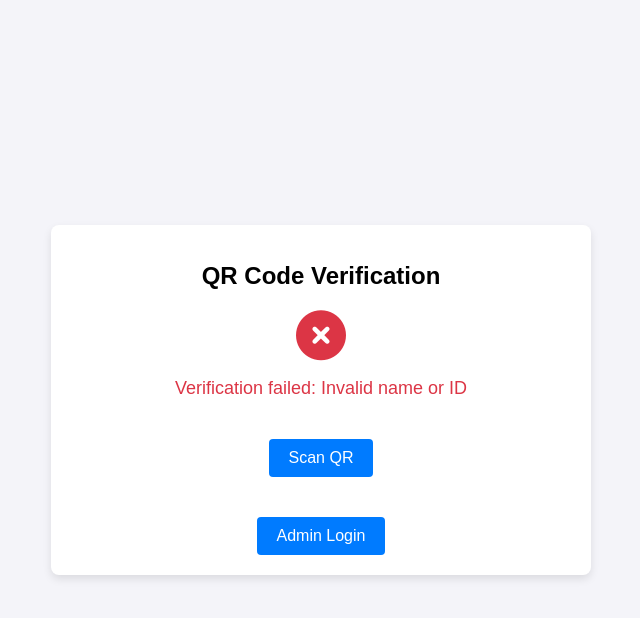
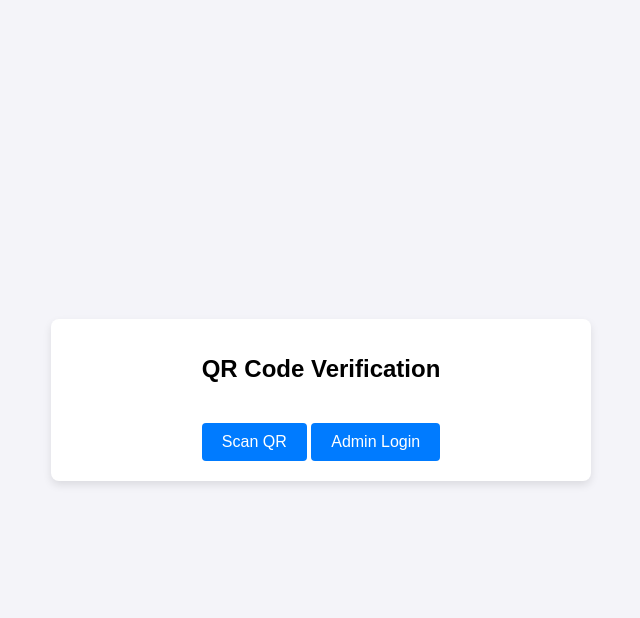
Before and after one commit to ayushroyl/QR-code-auth, a Flask app: page / in a window 1280 px wide. Shown: the top 618 px of the page, without its empty margins (319-959 px from the left). Run offline with Flask 3, Linux system fonts and the light colour scheme; some libraries are stand-ins or nearby versions.

Commit message:
Update index.html

```diff
--- a/templates/index.html
+++ b/templates/index.html
@@ -3,7 +3,7 @@
 <head>
     <meta charset="UTF-8">
     <meta name="viewport" content="width=device-width, initial-scale=1.0">
-    <title>Verification</title>
+    <title>QR Code Verification</title>
     <link rel="stylesheet" href="https://cdnjs.cloudflare.com/ajax/libs/font-awesome/6.0.0-beta3/css/all.min.css">
     <style>
         body {
@@ -28,25 +28,6 @@
             font-size: 24px;
             margin-bottom: 20px;
         }
-        .container .status {
-            font-size: 18px;
-            margin: 20px 0;
-        }
-        .container .status.success {
-            color: #28a745;
-        }
-        .container .status.failure {
-            color: #dc3545;
-        }
-        .container i {
-            font-size: 50px;
-        }
-        .container .status.success i {
-            color: #28a745;
-        }
-        .container .status.failure i {
-            color: #dc3545;
-        }
         .container button {
             background-color: #007bff;
             color: #fff;
@@ -64,17 +45,15 @@
             width: 100%;
             max-width: 400px;
             margin: 20px auto;
+            display: none;
         }
     </style>
+    <!-- Include the QR code scanner library -->
     <script src="https://unpkg.com/html5-qrcode/minified/html5-qrcode.min.js"></script>
 </head>
 <body>
     <div class="container">
         <h1>QR Code Verification</h1>
-        <div class="status {{ status_class }}">
-            <i class="fas {{ icon }}"></i>
-            <p>{{ message }}</p>
-        </div>
 
         <!-- QR Code Scanner -->
         <button onclick="startScanner()">Scan QR</button>
@@ -96,18 +75,32 @@
 
     <script>
         function startScanner() {
-            const qrScanner = new Html5QrcodeScanner("qr-scanner", { fps: 10, qrbox: 250 });
-            qrScanner.render(onScanSuccess, onScanFailure);
-        }
+            // Show the QR scanner div
+            document.getElementById("qr-scanner").style.display = "block";
 
-        function onScanSuccess(decodedText, decodedResult) {
-            // Handle successful scan and redirect to verification
-            window.location.href = `/?${decodedText}`;
-        }
+            // Create an instance of Html5QrcodeScanner
+            const html5QrCode = new Html5Qrcode("qr-scanner");
 
-        function onScanFailure(error) {
-            // Handle scanning error (optional)
-            console.warn(`QR scan failed: ${error}`);
+            const qrCodeSuccessCallback = (decodedText, decodedResult) => {
+                // Handle successful scan, decodedText is the text found in the QR code
+                alert(`QR Code detected: ${decodedText}`);
+                window.location.href = `/?id=${decodedText}`;  // Redirect to verify the QR code
+            };
+
+            const qrCodeErrorCallback = (errorMessage) => {
+                // Handle scan failure, could log the error if necessary
+                console.log(`QR Code scan error: ${errorMessage}`);
+            };
+
+            const config = { fps: 10, qrbox: { width: 250, height: 250 } };
+
+            // Start the scanner with camera settings
+            html5QrCode.start({ facingMode: "environment" }, config, qrCodeSuccessCallback, qrCodeErrorCallback)
+                .catch(err => {
+                    // Handle initialization errors
+                    console.error(`Error starting QR code scanner: ${err}`);
+                    alert("Unable to access the camera. Please check your browser settings.");
+                });
         }
 
         function openAdminLogin() {
```
